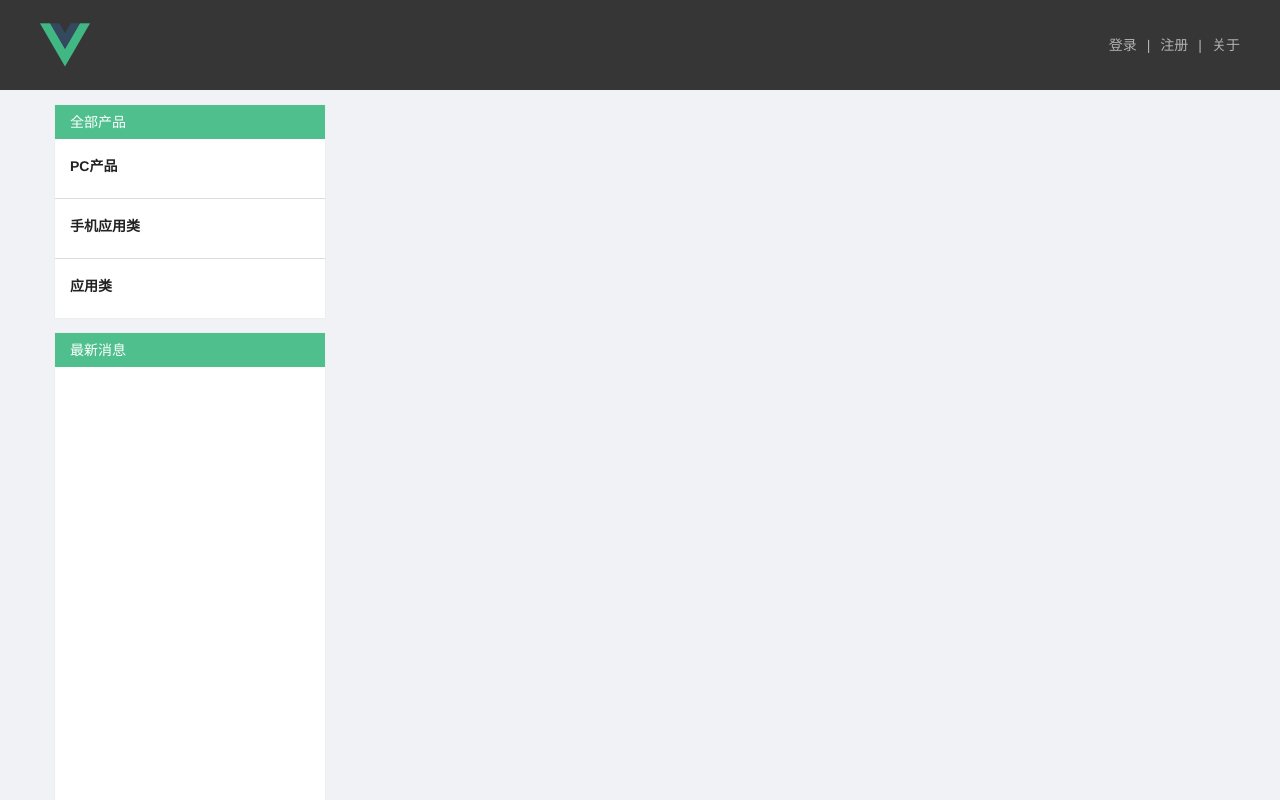
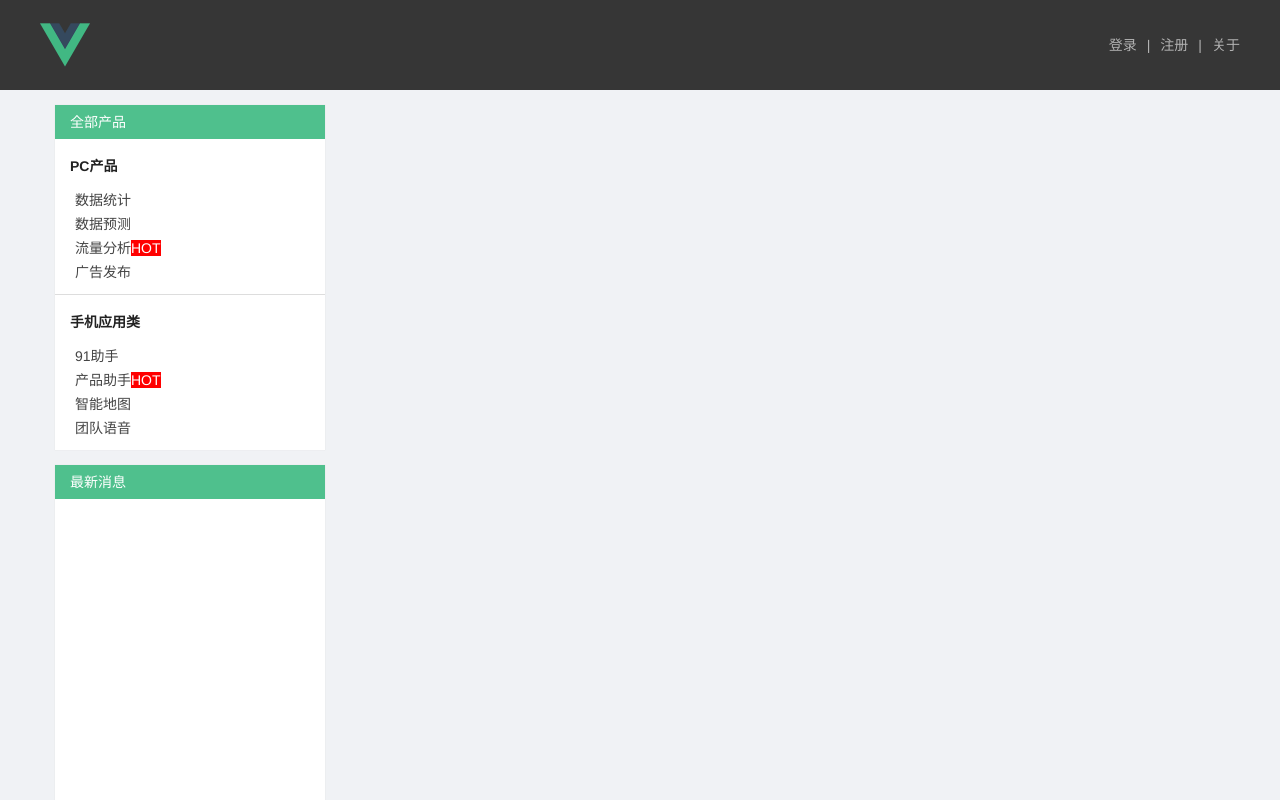
Before and after one commit to caoxianwei/vueshop, a Vue app: page /#/ in a window 1280 px wide. Shown: the top 800 px of the page. Built offline with nearby package versions, Linux system fonts and the light colour scheme.

Commit message:
add  productlist and hot

```diff
--- a/src/pages/index.vue
+++ b/src/pages/index.vue
@@ -7,14 +7,13 @@
         <template v-for="product in productList">
           <h3>{{ product.title}}</h3>
           <ul>
-
+            <li v-for="item in product.list">
+              <a :href="item.url">{{item.name}}</a>
+              <span v-if="item.hot" class="hot-tag">HOT</span>
+            </li>
           </ul>
-          <div class="hr"></div>
+          <div v-if="!product.last" class="hr"></div>
         </template>
-        <h3>应用类</h3>
-        <ul>
-
-        </ul>
       </div>
       <div class="index-left-block lastest-news">
         <h2>最新消息</h2>
@@ -51,6 +50,7 @@
           },
           app: {
             title: '手机应用类',
+            last: true,
             list: [{
               name: '91助手',
               url: 'http://weixin.com'
```
